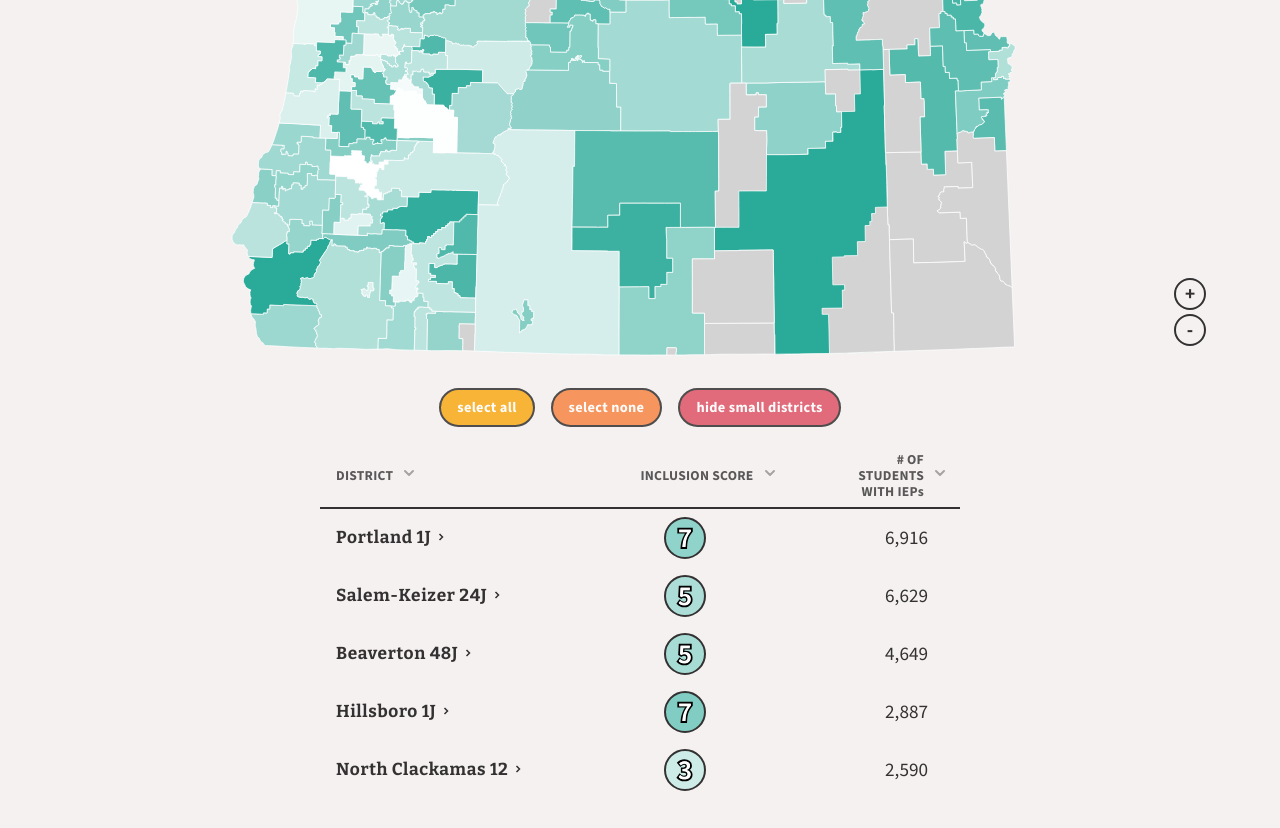
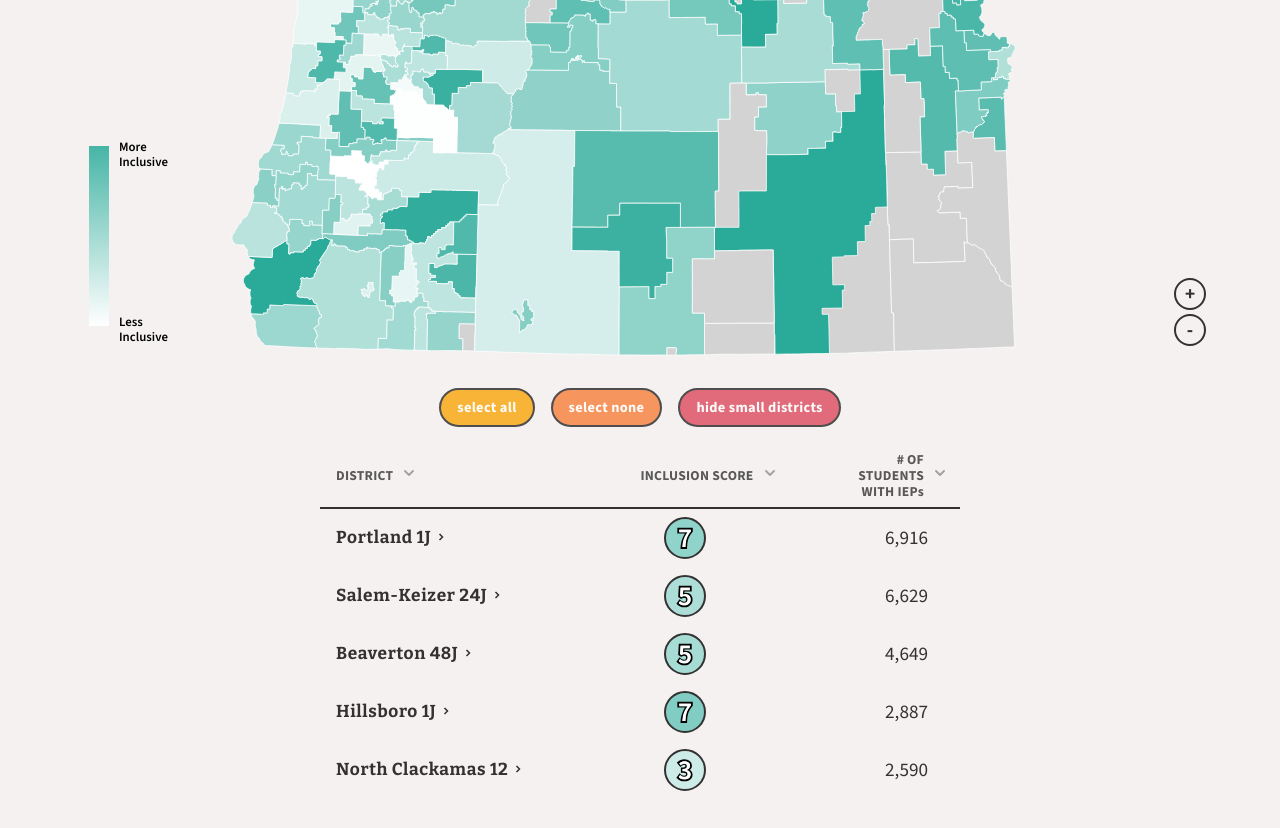
Before and after one commit to bronna/inclusion, a SvelteKit app: page / in a window 1280 px wide. Shown: the part 1380-2208 px from the top of the page. Built offline with nearby package versions, Linux system fonts and the light colour scheme.

Commit message:
map legend

```diff
--- a/src/components/Header.svelte
+++ b/src/components/Header.svelte
@@ -39,7 +39,7 @@
     display: flex;
     justify-content: space-between; /* Aligns Logo to left and nav to right */
     align-items: center;
-    padding: 2rem 1rem; /* Adjusted for uniform padding */
+    padding: 2rem 2rem;
     background-color: var(--background-color);
   }
 
--- a/src/components/StateMap.svelte
+++ b/src/components/StateMap.svelte
@@ -219,7 +219,7 @@
       return () => {
         window.removeEventListener('resize', updateProjection)
       }
-    });
+    })
 </script>
 
 <div class="tooltip" bind:this={tooltip}></div>
@@ -331,7 +331,23 @@
             </g>
         {/if}
       </g>
+    </svg>
 
+    <!-- Legend -->
+    <svg class="color-legend" width="150" height="210">
+      <defs>
+        <linearGradient id="inclusionGradient" x1="0%" y1="0%" x2="0%" y2="100%">
+          <stop offset="0%" style="stop-color:{colors[0]}; stop-opacity:1" />
+          <stop offset="100%" style="stop-color:#fff; stop-opacity:1" />
+        </linearGradient>
+      </defs>
+
+      <rect x="15" y="10" width="20" height="180" fill="url(#inclusionGradient)" />
+
+      <text x="45" y="15" font-size="0.8rem" text-anchor="start" font-weight="600">More</text>
+      <text x="45" y="30" font-size="0.8rem" text-anchor="start" font-weight="600">Inclusive</text>
+      <text x="45" y="190" font-size="0.8rem" text-anchor="start" font-weight="600">Less</text>
+      <text x="45" y="205" font-size="0.8rem" text-anchor="start" font-weight="600">Inclusive</text>
     </svg>
 
     <div class="zoom-controls">
@@ -348,6 +364,13 @@
       min-height: 300px;
       display: flex;
       justify-content: center;
+  }
+
+  .color-legend {
+      position: absolute;
+      left: 10px;
+      bottom: 10px;
+      pointer-events: none; /* Make the legend non-interactive */
   }
 
   .zoom-controls {
--- a/src/routes/[districtID]/+page.svelte
+++ b/src/routes/[districtID]/+page.svelte
@@ -110,7 +110,7 @@
         {:else}
             <p>No data available</p>
         {/if}
-        <p class="data-asterisk">*discipline rates were lower than usual due to remote learning</p>
+        <p class="data-asterisk">*discipline rates lower than usual due to remote learning</p>
     </div>
 
     <div class="text-width metric">
```
